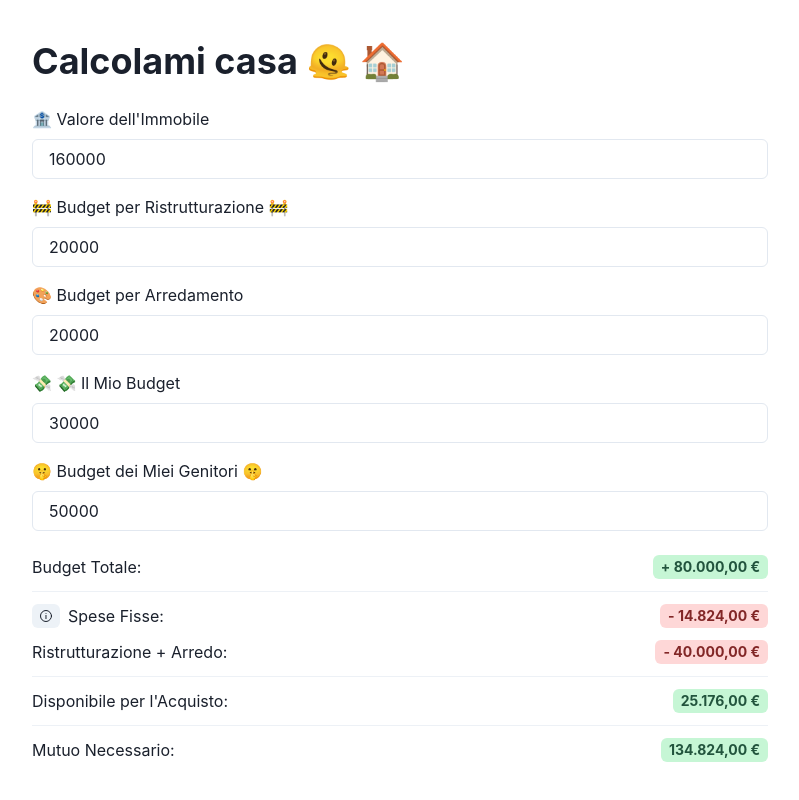
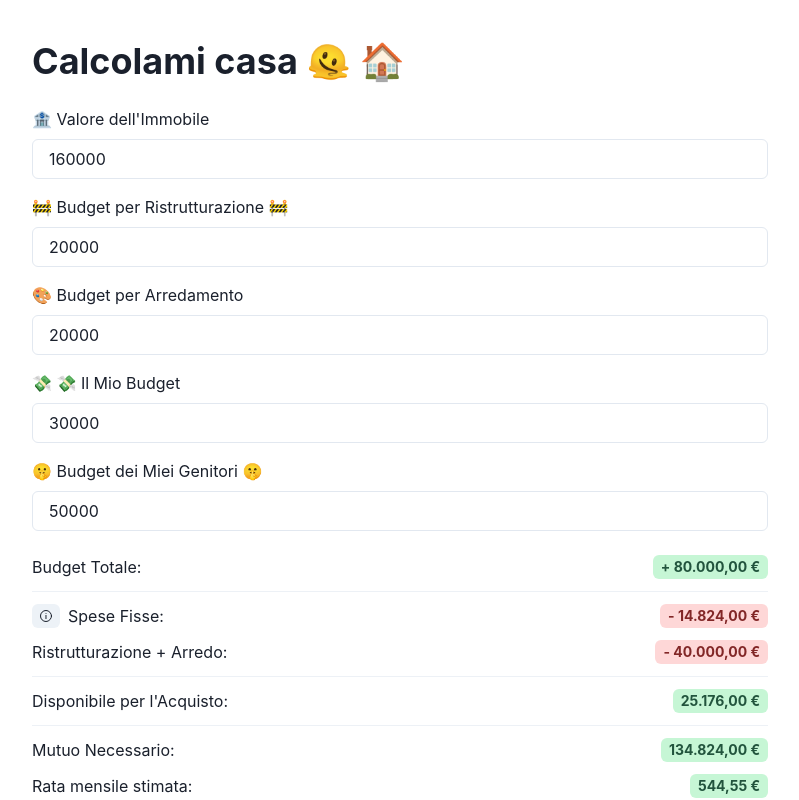
Before and after one commit to CarloFerrero/real-estate-calculator, a React (Create React App) app: page / in a window 1280 px wide. Shown: the top 800 px of the page, without its empty margins (240-1039 px from the left). Built offline with nearby package versions, Linux system fonts and the light colour scheme.

Commit message:
Initial commit

```diff
--- a/src/App.tsx
+++ b/src/App.tsx
@@ -27,6 +27,20 @@ const App: React.FC = () => {
   const variableExpenses = renovationBudget + furnitureBudget;
   const availableForPurchase = totalBudget - variableExpenses - fixedExpensesTotal;
   const mortgageNeeded = propertyValue - availableForPurchase;
+
+  const calculateMonthlyPayment = (principal: number, annualRate: number, years: number) => {
+    const monthlyRate = annualRate / 100 / 12;
+    const numberOfPayments = years * 12;
+
+    const monthlyPayment = (principal * monthlyRate * Math.pow(1 + monthlyRate, numberOfPayments)) / (Math.pow(1 + monthlyRate, numberOfPayments) - 1);
+
+    return monthlyPayment;
+  };
+
+  const annualRate = 1.40;
+  const years = 30;
+
+  const monthlyMortgage = calculateMonthlyPayment(propertyValue, annualRate, years);
 
   const formatNumber = (num: number) => {
     return new Intl.NumberFormat('it-IT', { style: 'currency', currency: 'EUR' }).format(num);
@@ -106,6 +120,12 @@ const App: React.FC = () => {
               {mortgageNeeded > 0 ? formatNumber(mortgageNeeded) : "Nessun mutuo necessario"}
             </Tag>
           </Flex>
+          <Flex justifyContent={'space-between'}>
+            <Text>Rata mensile stimata:</Text>
+            <Tag fontWeight="bold" colorScheme={mortgageNeeded > 0 ? 'green' : 'blue'}>
+              {monthlyMortgage > 0 ? formatNumber(monthlyMortgage) : "Nessun mutuo necessario"}
+            </Tag>
+          </Flex>
         </Flex>
         <FixedExpensesModal
           isOpen={isModalOpen}
@@ -114,8 +134,8 @@ const App: React.FC = () => {
           setFixedExpenses={setFixedExpenses}
         />
       </Container>
-      <footer style={{ textAlign: 'center', marginTop: '20px', marginBottom: '20px', paddingTop:'50px' }}>
-      <Divider mb='20px' />
+      <footer style={{ textAlign: 'center', marginTop: '20px', marginBottom: '20px', paddingTop: '50px' }}>
+        <Divider mb='20px' />
 
         <Text>© 2024 Carlo Quello Alto - All Rights Reserved</Text>
       </footer>
```
